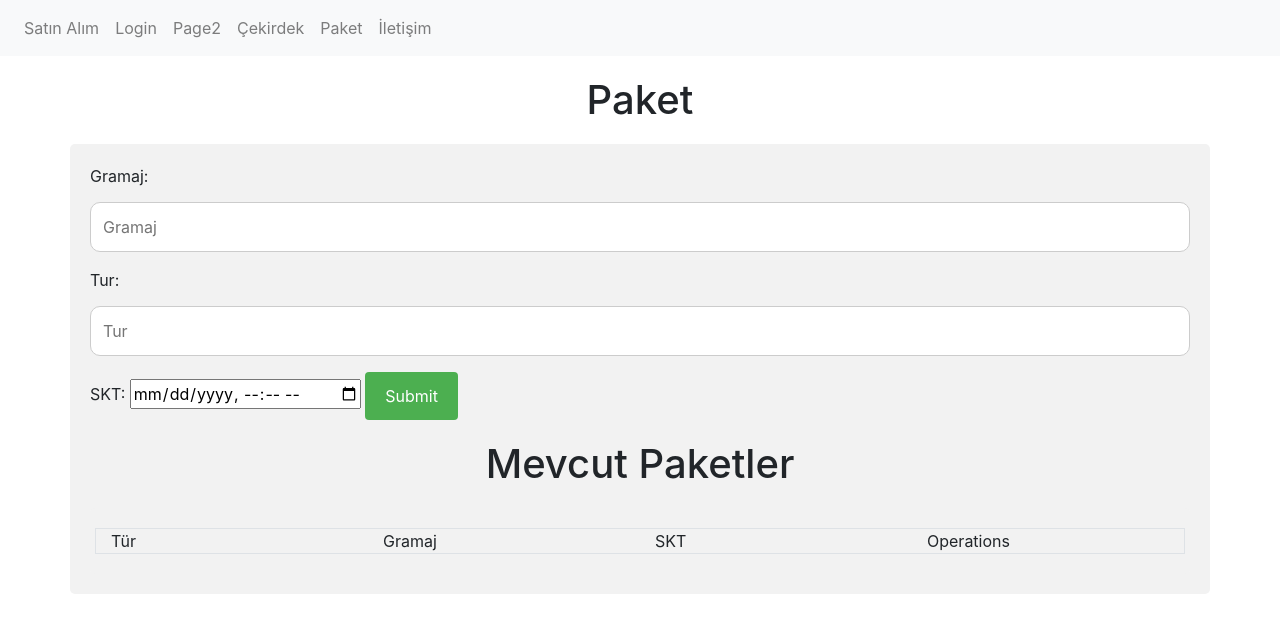
After one commit to bozgenc/bil-372-proje, a Flask app: template templates/paket.html in a window 1280 px wide. The commit adds this page. Shown: the top 633 px of the page. Run offline with Flask 2, Linux system fonts and the light colour scheme; the template is opened without the code that fills it, so the values that code supplies are empty; some libraries are stand-ins or nearby versions.

```diff
--- a/app.py
+++ b/app.py
@@ -1,11 +1,11 @@
-from flask import Flask, render_template, request, flash, redirect, url_for
+from flask import Flask, render_template, request,flash
 from flask_sqlalchemy import SQLAlchemy
-from datetime import datetime
+from sqlalchemy_utils.functions import database_exists
 
-
-app = Flask(__name__, template_folder="/Users/baranozgenc/Desktop/proje/Bil372Proje/templates")
+app = Flask(__name__, template_folder="C:\\Users\\user\\Documents\\GitHub\\Bil372Proje\\templates")
+app.config['SQLALCHEMY_TRACK_MODIFICATIONS'] = False
 app.secret_key = b'_5#y2L"F4Q8z\n\xec]/'
-app.config['SQLALCHEMY_DATABASE_URI'] = "postgresql://postgres:12345@localhost:5432/coffeeDB"
+app.config['SQLALCHEMY_DATABASE_URI'] = "postgresql://postgres:vampirler@localhost:5432/dbV4"
 db = SQLAlchemy(app)
 
 
@@ -16,23 +16,160 @@ def register():
         password = request.form['password']
         password2 = request.form['password2']
 
-        roleQuery = "SELECT * FROM public.\"Personel\" WHERE tckn =  '" + tckn + "' "
+        roleQuery = "SELECT * FROM personel WHERE tckn =  '" + tckn + "' "
         temp = db.session.execute(roleQuery)
-        rows = temp.fetchall()
+        userType = ""
+        for x in temp:
+            userType = x.userrole
 
-        if len(rows) == 0:
-            flash("No personel found to be register with the TCKN: " + tckn, 'error')
-            return render_template("register.html")
-        else:
-            userType = rows[0].personel_tipi
-            if password == password2:
-                query = "INSERT INTO public.\"Login\"(tckn, passcode, personel_tipi) VALUES ('" + tckn + "' , '" + password + "', '" + userType + "')"
-                result = db.engine.execute(query)
-                if result:
-                    flash("Successfully registered, you can log in.")
-                    return render_template("login.html")
+        if password == password2:
+            query = "INSERT INTO Login(tckn, passcode, userRole) VALUES ('" + tckn + "' , '" + password + "', '" + userType + "')"
+            result = db.engine.execute(query)
 
     return render_template("register.html",)
+
+
+
+@app.route("/iletisim", methods=['GET', 'POST'])
+def iletisim():
+    if request.method == 'POST':
+        email = request.form['email']
+        mesaj = request.form['mesaj']
+        if len(mesaj) >0 or  len(email) >0:
+
+            query = "INSERT INTO \"Iletisim\"(email, mesaj) VALUES ('" + email + "' , '" + mesaj +  "')"
+
+            result = db.engine.execute(query)
+
+        else:
+            flash("Lütfen alanları doldurun !")
+
+            return render_template("iletisim.html")
+
+
+    return render_template("iletisim.html",)
+
+
+
+@app.route('/cekirdek', methods=['GET', 'POST'])
+def cekirdek():
+    if request.method == 'POST':
+        miktar = request.form['miktar']
+        tur = request.form['tur']
+        koken = request.form['koken']
+        id = request.form['isInsert']
+
+        intMiktar = int(miktar)
+        print("id:")
+        print(id)
+
+        if int(id) == 0:
+            if intMiktar > 0:
+                query = "INSERT INTO \"Cekirdek\"(koken, miktar, tur) VALUES ('" + koken + "' , '" + miktar + "', '" + tur + "')"
+                result = db.engine.execute(query)
+
+
+            else:
+
+                flash("Miktar sıfırdan fazla olmalı., lütfen tekrar deneyin!")
+
+                return render_template("cekirdek.html")
+
+
+
+        else:
+
+            query_update = "UPDATE public.\"Cekirdek\" SET koken = '" + koken + "', miktar = '" + miktar + "', tur = '" + tur + "' WHERE id = '" + str(
+
+                id) + "'"
+
+            db.engine.execute(query_update)
+
+
+
+
+    queryCekirdek = "SELECT * FROM public.\"Cekirdek\""
+    temp = db.session.execute(queryCekirdek)
+
+    cList = temp.fetchall()
+
+    return render_template("cekirdek.html", cekirdekList=cList)
+
+
+
+@app.route('/paket', methods=['GET', 'POST'])
+def paket():
+    if request.method == 'POST':
+        gramaj = request.form['gramaj']
+        tur = request.form['tur']
+        skt = request.form['skt']
+        id = request.form['isInsert']
+
+        if int(id) == 0:
+            query = "INSERT INTO \"Paket_Kahve\"(gramaj, skt, tur) VALUES ('" + gramaj + "' , '" + skt + "', '" + tur + "')"
+            result = db.engine.execute(query)
+
+        else:
+            query_update = "UPDATE public.\"Paket_Kahve\" SET tur = '" + tur + "', gramaj = '" + gramaj + "', skt = '"+ skt +"' WHERE id = '" + str(id) + "'"
+            db.engine.execute(query_update)
+
+
+
+
+    queryPaket = "SELECT * FROM public.\"Paket_Kahve\""
+    temp = db.session.execute(queryPaket)
+
+    pList = temp.fetchall()
+
+    return render_template("paket.html", paketList=pList)
+
+
+
+
+
+
+@app.route("/cekirdek_delete/<int:id>", methods=['GET','POST'])
+def cekirdekDelete(id):
+    if request.method == 'GET':
+        query = "DELETE FROM public.\"Cekirdek\" WHERE id = '" + str(id) + "'"
+        db.engine.execute(query)
+
+    queryPaket = "SELECT * FROM public.\"Cekirdek\""
+    temp = db.session.execute(queryPaket)
+
+    cList = temp.fetchall()
+
+    return render_template("paket.html", cekirdekList=cList)
+
+
+
+
+
+
+
+
+
+
+@app.route("/paket_delete/<int:id>", methods=['GET','POST'])
+def paketDelete(id):
+    if request.method == 'GET':
+        query = "DELETE FROM public.\"Paket_Kahve\" WHERE id = '" + str(id) + "'"
+        db.engine.execute(query)
+
+    queryPaket = "SELECT * FROM public.\"Paket_Kahve\""
+    temp = db.session.execute(queryPaket)
+
+    pList = temp.fetchall()
+
+    return render_template("paket.html", paketList=pList)
+
+
+
+
+
+
+
+
 
 
 @app.route('/login', methods=['GET', 'POST'])
@@ -42,90 +179,53 @@ def login():
         password = request.form['password']
         passwordFlag = False
 
-        query = "SELECT * FROM public.\"Login\" WHERE tckn =  '" + tckn + "' "
+        query = "SELECT * FROM login WHERE tckn =  '" + tckn + "' "
         temp = db.session.execute(query)
         rows = temp.fetchall()
+
 
         if len(rows) == 0:
             flash("No user found in the database with the TCKN " + tckn, 'error')
             return render_template("login.html")
         else:
-            userrole = rows[0].personel_tipi
+            userrole = rows[0].userrole
             if password == rows[0].passcode:
                 passwordFlag = True
             if passwordFlag:
                 if userrole == "koordinator":
-                    return redirect(url_for("/"), code=303)
+                    return render_template("index.html")
                 elif userrole == "nakliyeci":
-                    return redirect(url_for("nakliyeciHome"), code=303)
+                    return render_template("nakliyeciHome.html")
             else:
                 flash("Password is incorrect, please try again!")
                 return render_template("login.html")
-
+                #else:
+                    #return render_template("admin.html")
     else:
         return render_template("login.html")
 
 
-@app.route("/nakliyeciHome", methods=['GET','POST'])
-def nakliyeciHome():
-    if request.method == 'POST':
-        uretici = request.form['uretici']
-        aciklama = request.form['aciklama']
-        miktar = request.form['miktar']
-        arac = request.form['arac']
-        odeme = request.form['odeme']
-        id = request.form['isInsert']
-
-        query = "SELECT * FROM public.\"Uretici\" WHERE ad_soyad =  '" + uretici + "'"
-        res = db.session.execute(query)
-        res = res.fetchall()
-        uretici_tckn = res[0].tckn
-        today = datetime.today()
-
-        if int(id) == 0:
-            insertQuery = "INSERT INTO public.\"Satin_Alir\"(uretici_tckn, odeme_tarihi,aciklama, odeme_miktari ,urun_miktari, plaka) VALUES ('" + uretici_tckn + "' , '" + str(today) + "' ,'" + aciklama + "' , '" + odeme + "' ,'" + miktar + "', '" + arac + "')"
-            db.engine.execute(insertQuery)
-
-        else:
-            query_update = "UPDATE public.\"Satin_Alir\" SET uretici_tckn = '" + uretici_tckn + "', odeme_miktari = '" + odeme + "', odeme_tarihi = '" + str(today) + "', urun_miktari = '" + str(miktar) + "', plaka = '" + arac + "'  WHERE id = '" + str(id) + "'"
-            db.engine.execute(query_update)
 
 
-    queryUretici = "SELECT * FROM public.\"Uretici\""
-    temp = db.session.execute(queryUretici)
-    queryArac = "SELECT * FROM public.\"Arac\""
-    temp2 = db.session.execute(queryArac)
-    queryAll = "SELECT public.\"Satin_Alir\".id, public.\"Satin_Alir\".odeme_miktari, public.\"Satin_Alir\".odeme_tarihi, public.\"Satin_Alir\".urun_miktari, public.\"Satin_Alir\".aciklama, public.\"Satin_Alir\".plaka, public.\"Uretici\".ad_soyad FROM( public.\"Satin_Alir\" INNER JOIN public.\"Uretici\" ON public.\"Satin_Alir\".uretici_tckn = public.\"Uretici\".tckn)"
-    temp3 = db.session.execute(queryAll)
-
-    uList = temp.fetchall()
-    aList = temp2.fetchall()
-    purchaseList = temp3.fetchall()
-    return render_template("nakliyeciHome.html", ureticiList=uList, aracList=aList, purchaseList=purchaseList)
 
 
-@app.route("/nakliyeciHome_delete/<int:id>", methods=['GET','POST'])
-def nakliyeciHomeDelete(id):
-    if request.method == 'GET':
-        query = "DELETE FROM public.\"Satin_Alir\" WHERE id = '" + str(id) + "'"
-        db.engine.execute(query)
 
-    queryUretici = "SELECT * FROM public.\"Uretici\""
-    temp = db.session.execute(queryUretici)
-    queryArac = "SELECT * FROM public.\"Arac\""
-    temp2 = db.session.execute(queryArac)
-    queryAll = "SELECT public.\"Satin_Alir\".id, public.\"Satin_Alir\".odeme_miktari, public.\"Satin_Alir\".odeme_tarihi, public.\"Satin_Alir\".urun_miktari, public.\"Satin_Alir\".aciklama, public.\"Satin_Alir\".plaka, public.\"Uretici\".ad_soyad FROM( public.\"Satin_Alir\" INNER JOIN public.\"Uretici\" ON public.\"Satin_Alir\".uretici_tckn = public.\"Uretici\".tckn)"
-    temp3 = db.session.execute(queryAll)
 
-    uList = temp.fetchall()
-    aList = temp2.fetchall()
-    purchaseList = temp3.fetchall()
-    return render_template("nakliyeciHome.html", ureticiList=uList, aracList=aList, purchaseList=purchaseList)
+
 
 
 @app.route("/")
 def home():
-    return render_template("homePage.html")
+    return render_template("index.html")
+
+
+
+
+
+
+
+
+
 
 
 if __name__ == "__main__":
--- a/templates/base.html
+++ b/templates/base.html
@@ -25,6 +25,23 @@
             <li class="nav-item">
 				<a class="nav-link" href="/nakliyeciHome">Satın Alım</a>
 			</li>
+
+			 <li class="nav-item">
+				<a class="nav-link" href="/login">Login</a>
+			</li>
+            <li class="nav-item">
+				<a class="nav-link" href="#">Page2</a>
+			</li>
+			<li class="nav-item">
+				<a class="nav-link" href="/cekirdek">Çekirdek</a>
+			</li>
+			<li class="nav-item">
+				<a class="nav-link" href="/paket">Paket</a>
+			</li>
+			<li class="nav-item">
+				<a class="nav-link" href="/iletisim">İletişim</a>
+			</li>
+
 		</ul>
 	</div>
 </nav>
--- /dev/null
+++ b/templates/paket.html
@@ -0,0 +1,96 @@
+{% extends 'base.html' %}
+{% block title %}Register{% endblock %}
+{% block content %}
+<h1>Paket</h1>
+
+
+{% with messages = get_flashed_messages() %}
+  {% if messages %}
+    <ul class=flashes>
+    {% for message in messages %}
+      <li>{{ message }}</li>
+    {% endfor %}
+    </ul>
+  {% endif %}
+{% endwith %}
+
+<div class="container">
+	<form action="/paket" method="POST">
+
+		<label for="gramaj">Gramaj:</label>
+		<input type="text" id="gramaj" name="gramaj" placeholder="Gramaj" required="required" maxlength="11">
+
+		<label for="tur">Tur:</label>
+		<input type="text" id="tur" name="tur" placeholder="Tur" required="required" >
+
+		<label for="skt">SKT:</label>
+		<input type="datetime-local" id="skt" name="skt" placeholder="SKT" required="required">
+
+
+		<input type="submit" class="btn btn-success" value="Submit">
+		<input type="button" class="btn btn-danger" style="visibility: hidden" id="cancel_button" onclick="cancel()"
+		       value="Cancel">
+		<input type="hidden" id="isInsert" name="isInsert" value="0">
+
+
+		<h1>Mevcut Paketler</h1>
+	<div class="container" id="product_table">
+		<div class="row border">
+
+
+			<div class="col-sm">
+				Tür
+			</div>
+			<div class="col-sm">
+				Gramaj
+			</div>
+			<div class="col-sm">
+				SKT
+			</div>
+			<div class="col-sm">
+				Operations
+			</div>
+
+
+		</div>
+		{% for paket in paketList %}
+		<div class="row border">
+			<div class="col-sm">
+				{{ paket.id }}
+			</div>
+			<div class="col-sm">
+				{{ paket.tur }}
+			</div>
+			<div class="col-sm">
+				{{ paket.gramaj }}
+			</div>
+			<div class="col-sm">
+				{{ paket.skt }}
+			</div>
+
+			<div class="col-sm">
+				<a href="#"><span
+						class="fa fa-pencil"
+						style="color: black"
+						onClick="update('{{paket.id}}','{{paket.tur}}', '{{paket.gramaj}}', '{{paket.skt}}')"
+				></span></a>
+				<a href="/paket_delete/{{ paket.id }}"><span class="fa fa-trash" style="color: red"></span></a>
+			</div>
+		</div>
+		{% endfor %}
+
+		</tbody>
+		</table>
+	</div>
+
+
+
+
+
+
+
+	</form>
+
+</div>
+<script type="text/javascript" src="{{ url_for('static',filename='paket.js') }}"></script>
+{% endblock %}
```
Also changed, not shown: templates/iletisim.html (added, +27 -0 lines).
